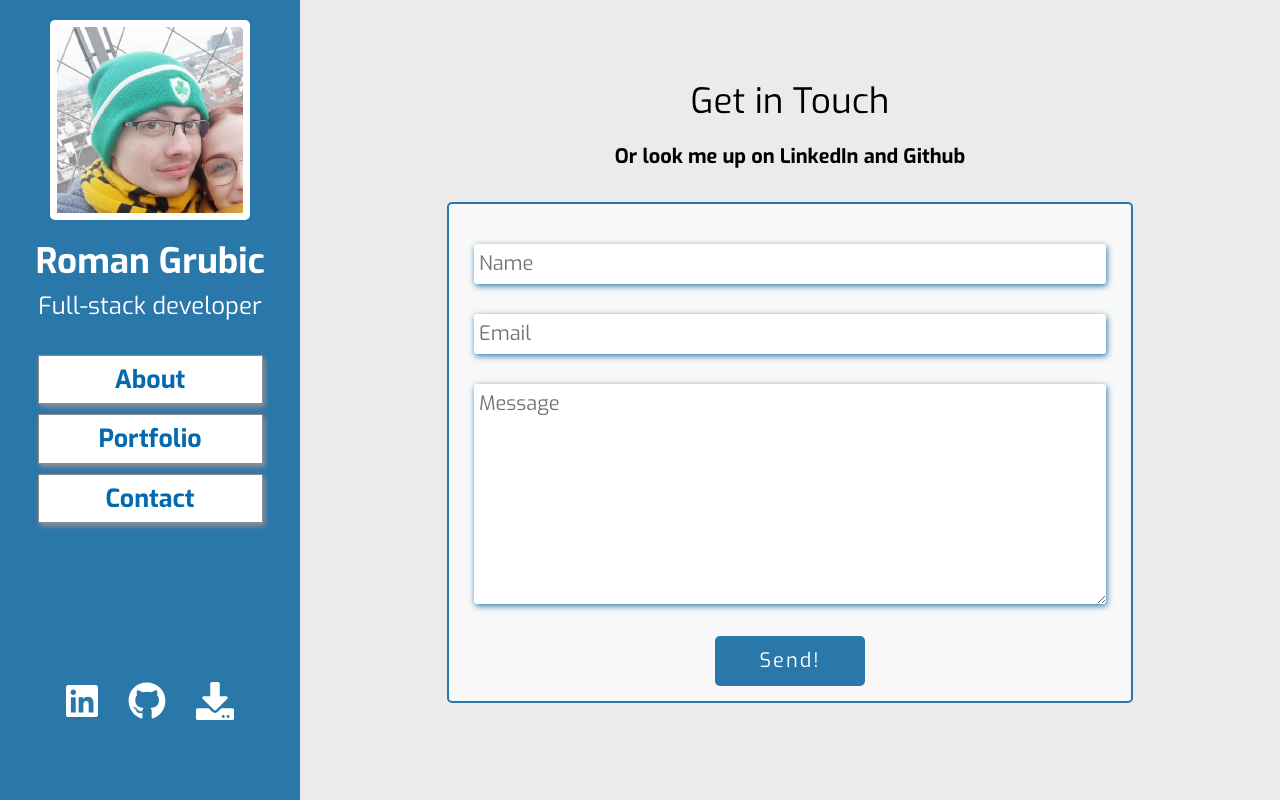
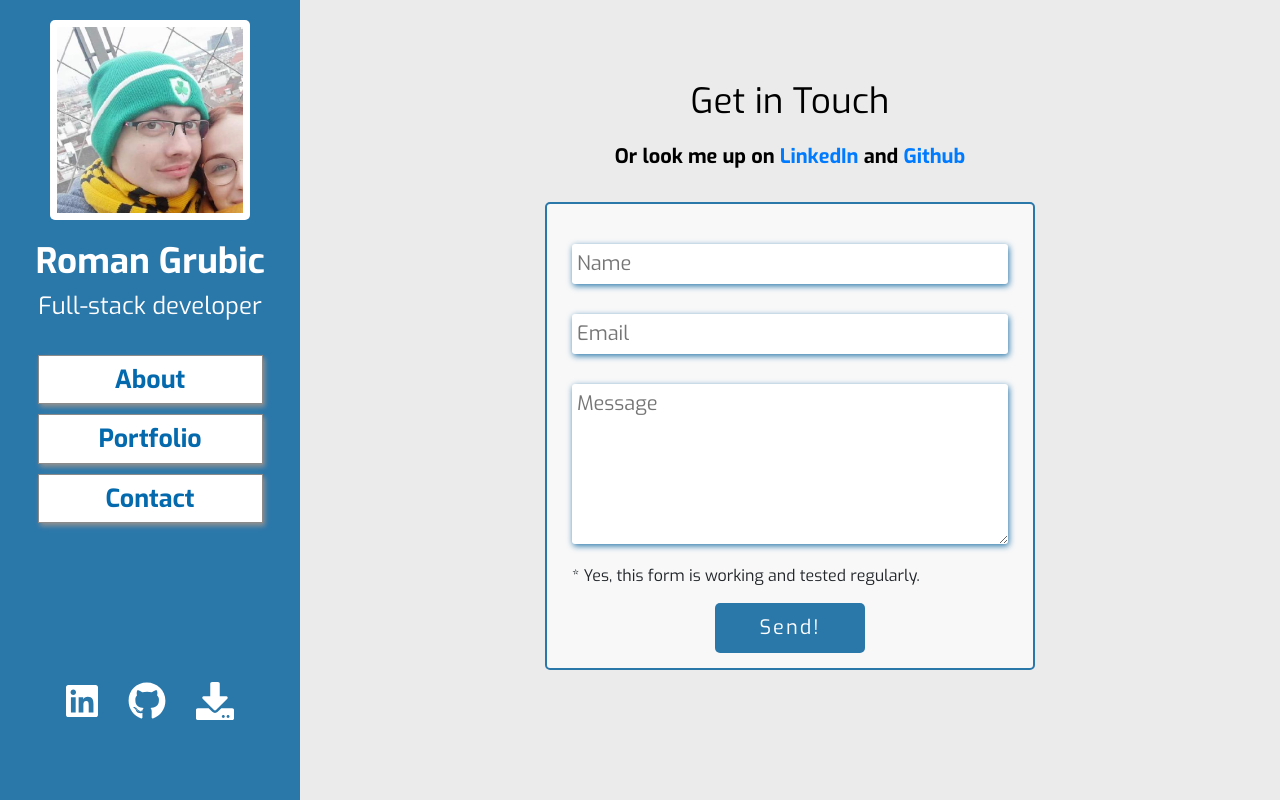
Before and after one commit to romangrubic/react-portfolio, a React (Create React App) app: page /contact in a window 1280 px wide. Built offline with nearby package versions, Linux system fonts and the light colour scheme; no server answers.

Commit message:
Fixing contact page and updating CV.

```diff
--- a/src/components/UI/SocialLinks/SocialLinks.js
+++ b/src/components/UI/SocialLinks/SocialLinks.js
@@ -20,7 +20,7 @@ const GitHub = <a href="https://github.com/romangrubic"
         size="3x"
         className={ classes.SocialLink } /></a>
 
-const CV = <a href="https://raw.githubusercontent.com/romangrubic/react-portfolio/master/src/assets/CV/RomanGrubic.pdf"
+const CV = <a href="https://raw.githubusercontent.com/romangrubic/react-portfolio/master/src/assets/CV/RomanGrubic.docx"
     target="_blank"
     rel="noopener noreferrer"><FontAwesomeIcon
         icon={ faDownload }
--- a/src/containers/Personal/Contact/Contact.js
+++ b/src/containers/Personal/Contact/Contact.js
@@ -48,7 +48,11 @@ class ContactForm extends Component {
             <>
                 <div className={ classes.bg }></div>
                 <h1 className={ classes.Header }>Get in Touch</h1>
-                <p className={ classes.Paragraph }>Or look me up on LinkedIn and Github</p>
+                <p className={ classes.Paragraph }>Or look me up on <a href="https://www.linkedin.com/in/roman-grubic-b835ab67/"
+    target="_blank"
+    rel="noopener noreferrer">LinkedIn</a> and <a href="https://github.com/romangrubic"
+    target="_blank"
+    rel="noopener noreferrer">Github</a></p>
                 <form
                     className={ classes.Form }
                     onSubmit={ this.handleSubmit.bind(this) }>
@@ -80,12 +84,13 @@ class ContactForm extends Component {
                             name="message"
                             className={ classes.Input }
                             required
-                            rows={ 7 }
+                            rows={ 5 }
                             value={ this.state.message }
                             onChange={ this.handleChange.bind(this, 'message') }
                             placeholder="Message"
                         />
                     </div>
+                    <h6>* Yes, this form is working and tested regularly.</h6>
                     <div className={ classes.Center }>
                         <button className={ classes.SubmitButton } type="submit">
                             Send!
--- a/src/containers/Personal/Contact/Contact.module.css
+++ b/src/containers/Personal/Contact/Contact.module.css
@@ -17,7 +17,7 @@
 .Form {
     border-radius: 5px;
     border: 2px solid rgb(42, 119, 170);
-    max-width: 70%;
+    max-width: 50%;
     min-width: 350px;
     margin: auto;
     padding: 25px 25px 5px;
```
Also changed, not shown: 2 other files (tests, documents, lock files or other folders).
